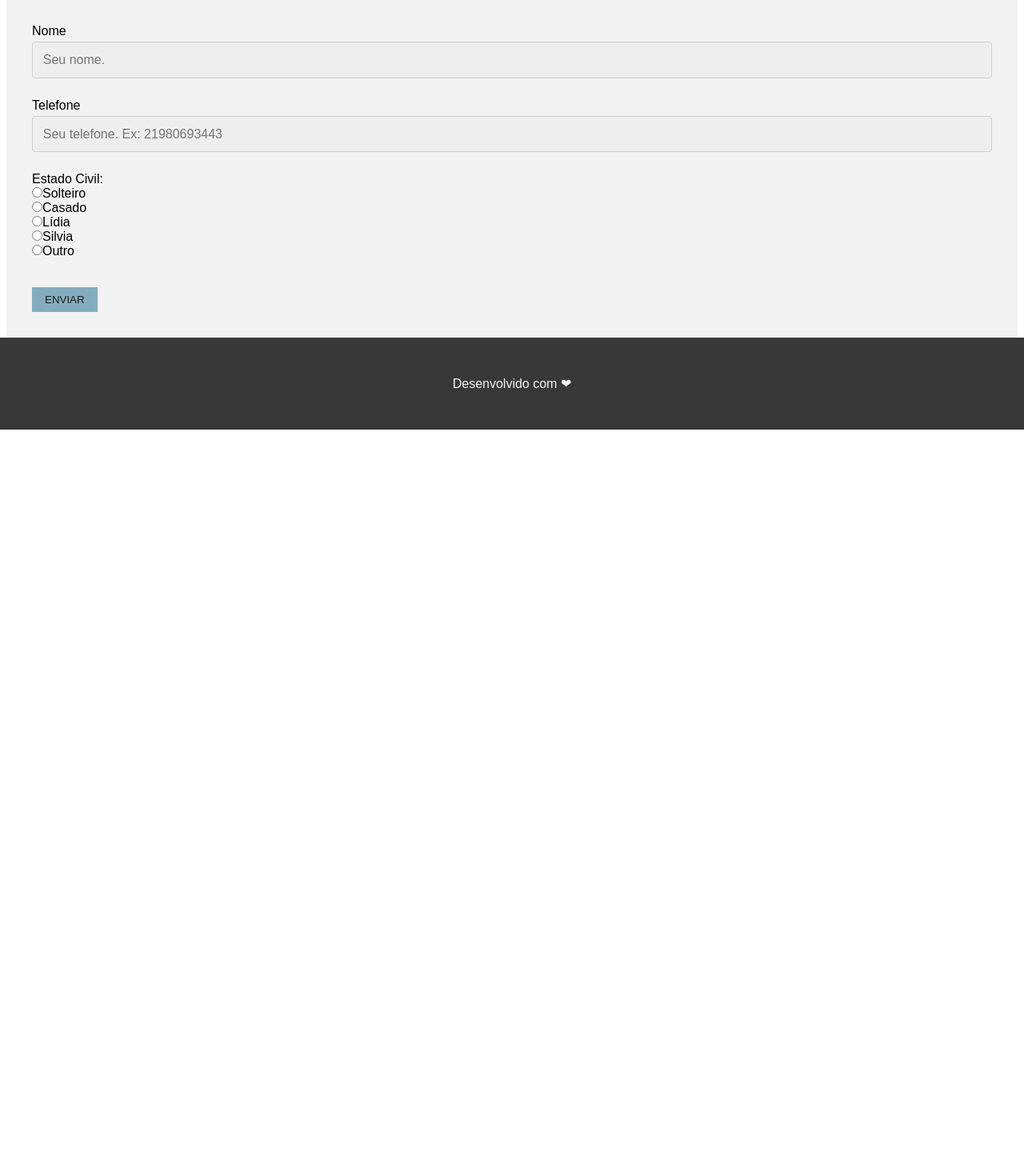
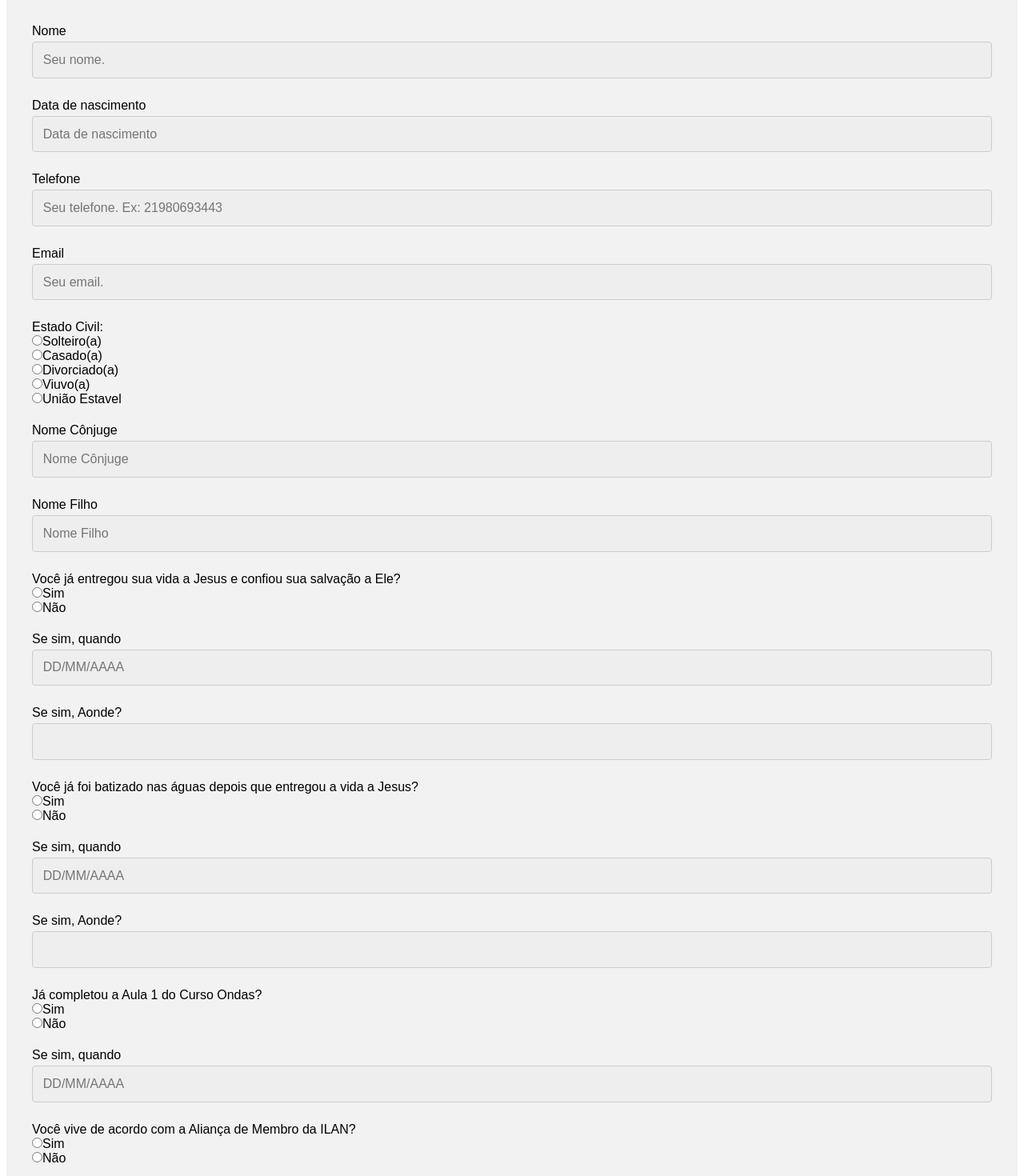
Before and after one commit to Ptosa/ondas, a React (Vite) app: page /ondas/membro in a window 1280 px wide. Shown: the part 380-1850 px from the top of the page at 80% size. Before the commit the page ends 917 px from the top, so only its background shows below. Built offline with nearby package versions, Linux system fonts and the light colour scheme.

Commit message:
Pagina Finalizada Rodando

```diff
--- a/src/pages/Member/Member.jsx
+++ b/src/pages/Member/Member.jsx
@@ -12,6 +12,19 @@ const Member = () => {
   const name = useForm();
   const maritalStatus = useForm();
   const telephone = useForm('telephone');
+  const birth = useForm();
+  const email = useForm();
+  const spouse = useForm();
+  const kid = useForm();
+  const jesus = useForm();
+  const when = useForm();
+  const where = useForm();
+  const baptize = useForm();
+  const whereBap = useForm();
+  const whenBap = useForm();
+  const class1 = useForm();
+  const whenClass = useForm();
+  const ilan = useForm();
   const [form, setForm] = React.useState(null);
   const handleSubmit = (event) => {
     event.preventDefault();
@@ -37,6 +50,14 @@ const Member = () => {
           {...name}
         />
         <Input
+          label="Data de nascimento"
+          id="birth"
+          required
+          placeholder="Data de nascimento"
+          type="text"
+          {...birth}
+        />
+        <Input
           label="Telefone"
           id="telephone"
           required
@@ -44,16 +65,109 @@ const Member = () => {
           type="tel"
           {...telephone}
         />
+        <Input
+          label="Email"
+          id="email"
+          required
+          placeholder="Seu email."
+          type="email"
+          {...email}
+        />
         <p>Estado Civil: </p>
         <InputRadio
           options={[
-            { id: 1, name: 'Solteiro' },
-            { id: 2, name: 'Casado' },
-            { id: 3, name: 'Lídia' },
-            { id: 4, name: 'Silvia' },
-            { id: 5, name: 'Outro' },
+            { id: 1, name: 'Solteiro(a)' },
+            { id: 2, name: 'Casado(a)' },
+            { id: 3, name: 'Divorciado(a)' },
+            { id: 4, name: 'Viuvo(a)' },
+            { id: 5, name: 'União Estavel' },
           ]}
           {...maritalStatus}
+        />
+        <Input
+          label="Nome Cônjuge"
+          id="spouse"
+          required
+          placeholder="Nome Cônjuge"
+          type="spouse"
+          {...spouse}
+        />
+        <Input
+          label="Nome Filho"
+          id="kid"
+          required
+          placeholder="Nome Filho"
+          type="kid"
+          {...kid}
+        />
+        <p>Você já entregou sua vida a Jesus e confiou sua salvação a Ele? </p>
+        <InputRadio
+          options={[
+            { id: 1, name: 'Sim' },
+            { id: 2, name: 'Não' },
+          ]}
+          {...jesus}
+        />
+        <Input
+          label="Se sim, quando"
+          id="when"
+          placeholder="DD/MM/AAAA"
+          type="when"
+          {...when}
+        />
+        <Input
+          label="Se sim, Aonde?"
+          id="where"
+          placeholder=""
+          type="where"
+          {...where}
+        />
+        <p>
+          Você já foi batizado nas águas depois que entregou a vida a Jesus?
+        </p>
+        <InputRadio
+          options={[
+            { id: 1, name: 'Sim' },
+            { id: 2, name: 'Não' },
+          ]}
+          {...baptize}
+        />
+        <Input
+          label="Se sim, quando"
+          id="whenBap"
+          placeholder="DD/MM/AAAA"
+          type="whenBap"
+          {...whenBap}
+        />
+        <Input
+          label="Se sim, Aonde?"
+          id="whereBap"
+          placeholder=""
+          type="whereBap"
+          {...whereBap}
+        />
+        <p>Já completou a Aula 1 do Curso Ondas?</p>
+        <InputRadio
+          options={[
+            { id: 1, name: 'Sim' },
+            { id: 2, name: 'Não' },
+          ]}
+          {...class1}
+        />
+        <Input
+          label="Se sim, quando"
+          id="whenClass"
+          placeholder="DD/MM/AAAA"
+          type="whenClass"
+          {...whenClass}
+        />
+        <p>Você vive de acordo com a Aliança de Membro da ILAN?</p>
+        <InputRadio
+          options={[
+            { id: 1, name: 'Sim' },
+            { id: 2, name: 'Não' },
+          ]}
+          {...ilan}
         />
         <Button>Enviar</Button>
       </form>
```
